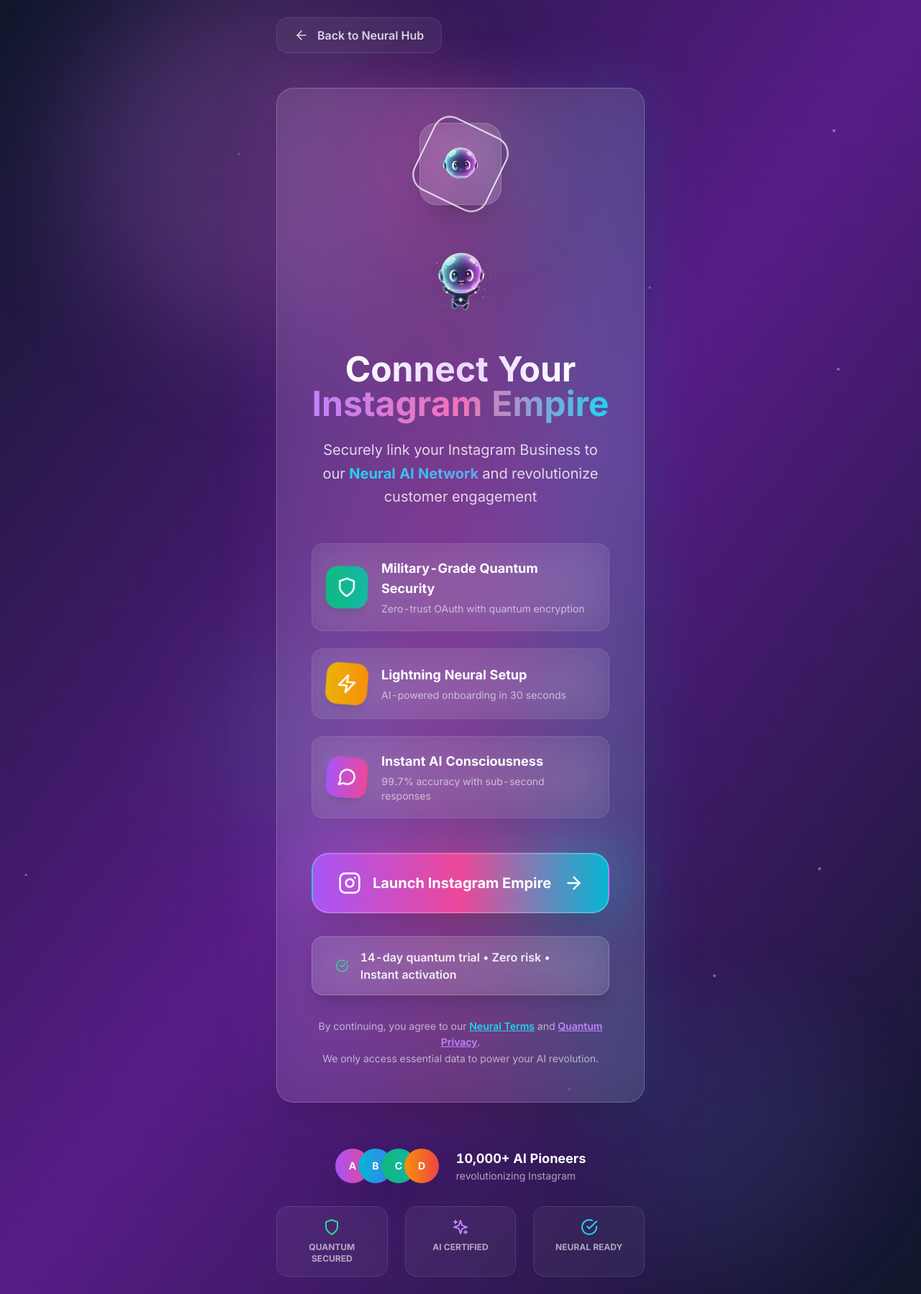
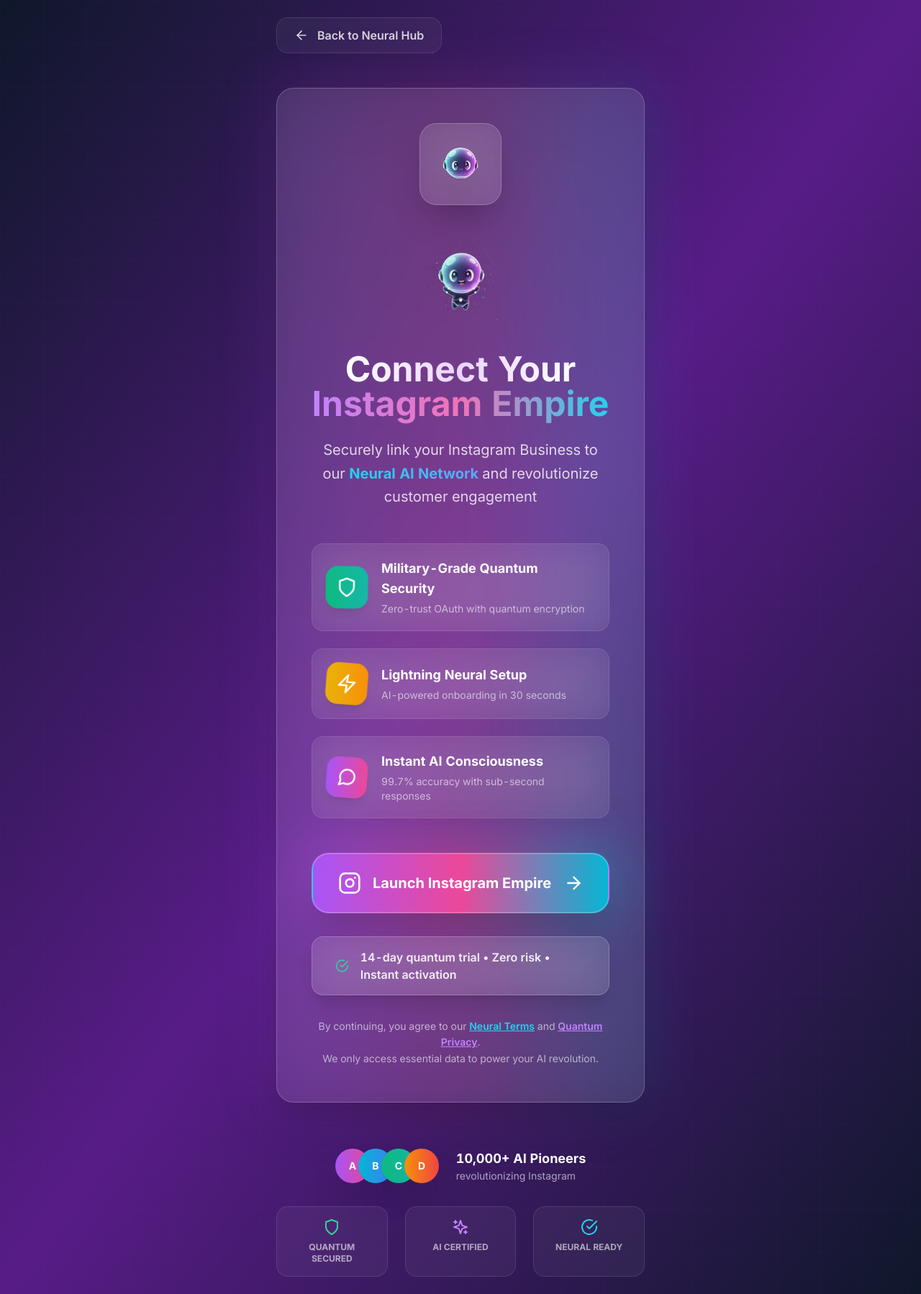
Before and after one commit to raj20023/autonique-ai-temp, a Next.js app in the folder frontend/: page /auth/login in a window 1280 px wide. Shown: the whole page at 72% size. Built offline with nearby package versions, Linux system fonts and the light colour scheme.

Commit message:
refactor: simplify background elements and enhance loading indicators in login and dashboard pages

```diff
--- a/frontend/src/pages/auth/login.tsx
+++ b/frontend/src/pages/auth/login.tsx
@@ -50,64 +50,10 @@ export default function LoginPage() {
       </Head>
 
       <div className="min-h-screen bg-gradient-to-br from-slate-900 via-purple-900 to-slate-900 relative overflow-hidden">
-        {/* Epic Background Elements */}
+        {/* Subtle Background Elements */}
         <div className="absolute inset-0">
-          {/* Floating Cosmic Orbs */}
-          <motion.div
-            className="absolute top-20 left-20 w-96 h-96 bg-gradient-to-r from-purple-400/30 to-pink-400/30 rounded-full blur-3xl"
-            animate={{
-              scale: [1, 1.3, 1],
-              opacity: [0.3, 0.7, 0.3],
-              x: [0, 80, 0],
-              y: [0, -50, 0]
-            }}
-            transition={{ duration: 12, repeat: Infinity, ease: "easeInOut" }}
-          />
-          <motion.div
-            className="absolute bottom-20 right-20 w-80 h-80 bg-gradient-to-r from-cyan-400/25 to-blue-400/25 rounded-full blur-3xl"
-            animate={{
-              scale: [1, 1.4, 1],
-              opacity: [0.2, 0.6, 0.2],
-              x: [0, -60, 0],
-              y: [0, 40, 0]
-            }}
-            transition={{ duration: 15, repeat: Infinity, ease: "easeInOut", delay: 3 }}
-          />
-          <motion.div
-            className="absolute top-1/2 left-1/4 w-64 h-64 bg-gradient-to-r from-emerald-400/20 to-teal-400/20 rounded-full blur-3xl"
-            animate={{
-              scale: [1, 1.2, 1],
-              opacity: [0.4, 0.8, 0.4],
-              rotate: [0, 180, 360]
-            }}
-            transition={{ duration: 20, repeat: Infinity, ease: "linear" }}
-          />
-
-          {/* Neural Network Grid */}
+          {/* Simple grid pattern */}
           <div className="absolute inset-0 bg-[linear-gradient(rgba(139,92,246,0.03)_1px,transparent_1px),linear-gradient(90deg,rgba(139,92,246,0.03)_1px,transparent_1px)] bg-[size:60px_60px]"></div>
-
-          {/* Floating Particles */}
-          {[...Array(30)].map((_, i) => (
-            <motion.div
-              key={i}
-              className="absolute w-1 h-1 bg-white/40 rounded-full"
-              style={{
-                left: `${Math.random() * 100}%`,
-                top: `${Math.random() * 100}%`,
-              }}
-              animate={{
-                y: [0, -100, 0],
-                opacity: [0, 1, 0],
-                scale: [0, 1, 0],
-              }}
-              transition={{
-                duration: Math.random() * 4 + 3,
-                repeat: Infinity,
-                delay: Math.random() * 3,
-                ease: "easeInOut"
-              }}
-            />
-          ))}
         </div>
 
         <div className="relative flex items-center justify-center min-h-screen p-6 z-10">
@@ -136,18 +82,6 @@ export default function LoginPage() {
 
               {/* Main Card */}
               <div className="relative backdrop-blur-2xl bg-white/10 rounded-3xl shadow-2xl border border-white/20 p-10 md:p-12">
-                {/* Holographic Border */}
-                <motion.div
-                  className="absolute inset-0 rounded-3xl border-2 border-transparent bg-gradient-to-r from-purple-400/30 via-pink-400/30 to-cyan-400/30 opacity-0 group-hover:opacity-100 transition-opacity duration-500"
-                  animate={{
-                    rotate: [0, 360],
-                  }}
-                  transition={{
-                    duration: 20,
-                    repeat: Infinity,
-                    ease: "linear"
-                  }}
-                />
                 {/* Epic Logo & Header */}
                 <div className="text-center mb-12">
                   <motion.div
@@ -157,32 +91,8 @@ export default function LoginPage() {
                     className="mb-8"
                   >
                     <div className="inline-block relative">
-                      {/* Holographic Glow */}
-                      <motion.div
-                        className="absolute inset-0 bg-gradient-to-r from-purple-500/40 via-pink-500/40 to-cyan-500/40 rounded-3xl blur-2xl scale-125"
-                        animate={{
-                          scale: [1.2, 1.4, 1.2],
-                          opacity: [0.4, 0.8, 0.4],
-                        }}
-                        transition={{
-                          duration: 4,
-                          repeat: Infinity,
-                          ease: "easeInOut"
-                        }}
-                      />
-
                       {/* Logo Container */}
-                      <motion.div
-                        className="relative backdrop-blur-xl bg-white/10 rounded-3xl p-6 shadow-2xl border border-white/20"
-                        animate={{
-                          y: [0, -10, 0],
-                        }}
-                        transition={{
-                          duration: 6,
-                          repeat: Infinity,
-                          ease: "easeInOut"
-                        }}
-                      >
+                      <div className="relative backdrop-blur-xl bg-white/10 rounded-3xl p-6 shadow-2xl border border-white/20">
                         <img
                           src="/logos/favicon_auto.svg"
                           alt="AutoniqueAI"
@@ -191,14 +101,7 @@ export default function LoginPage() {
                             e.currentTarget.style.display = 'none';
                           }}
                         />
-
-                        {/* Rotating Ring */}
-                        <motion.div
-                          className="absolute inset-0 rounded-3xl border-2 border-gradient-to-r from-purple-400 via-pink-400 to-cyan-400"
-                          animate={{ rotate: 360 }}
-                          transition={{ duration: 10, repeat: Infinity, ease: "linear" }}
-                        />
-                      </motion.div>
+                      </div>
                     </div>
                   </motion.div>
 
--- a/frontend/src/pages/index.tsx
+++ b/frontend/src/pages/index.tsx
@@ -364,11 +364,6 @@ export default function HomePage() {
 
         {/* Revolutionary Features Section */}
         <section id="features" className="py-32 bg-gradient-to-b from-slate-900 via-gray-900 to-black relative overflow-hidden">
-          {/* Background Effects */}
-          <div className="absolute inset-0">
-            <div className="absolute top-0 left-1/4 w-96 h-96 bg-gradient-to-r from-purple-500/20 to-pink-500/20 rounded-full blur-3xl animate-pulse"></div>
-            <div className="absolute bottom-0 right-1/4 w-80 h-80 bg-gradient-to-r from-cyan-500/20 to-blue-500/20 rounded-full blur-3xl animate-pulse delay-1000"></div>
-          </div>
 
           <div className="max-w-7xl mx-auto px-6 lg:px-8 relative z-10">
             <AnimatedContainer
@@ -461,34 +456,6 @@ export default function HomePage() {
 
         {/* Mind-Blowing Benefits Section */}
         <section id="benefits" className="py-32 bg-gradient-to-br from-indigo-900 via-purple-900 to-pink-900 relative overflow-hidden">
-          {/* Animated Background */}
-          <div className="absolute inset-0">
-            <motion.div
-              className="absolute top-1/4 left-1/4 w-96 h-96 bg-gradient-to-r from-blue-400/30 to-purple-400/30 rounded-full blur-3xl"
-              animate={{
-                scale: [1, 1.2, 1],
-                opacity: [0.3, 0.6, 0.3],
-              }}
-              transition={{
-                duration: 8,
-                repeat: Infinity,
-                ease: "easeInOut"
-              }}
-            />
-            <motion.div
-              className="absolute bottom-1/4 right-1/4 w-80 h-80 bg-gradient-to-r from-pink-400/30 to-cyan-400/30 rounded-full blur-3xl"
-              animate={{
-                scale: [1, 1.3, 1],
-                opacity: [0.2, 0.5, 0.2],
-              }}
-              transition={{
-                duration: 10,
-                repeat: Infinity,
-                ease: "easeInOut",
-                delay: 2
-              }}
-            />
-          </div>
 
           <div className="max-w-7xl mx-auto px-6 lg:px-8 relative z-10">
             <div className="grid lg:grid-cols-2 gap-20 items-center">
@@ -601,7 +568,7 @@ export default function HomePage() {
                       whileTap={{ scale: 0.95 }}
                     >
                       <Button className="bg-gradient-to-r from-cyan-500 to-blue-500 hover:from-cyan-600 hover:to-blue-600 text-white px-8 py-4 rounded-2xl font-bold text-lg shadow-2xl shadow-cyan-500/25">
-                        Experience the Future
+                        Watch Demo
                       </Button>
                     </motion.div>
                   </div>
```
Also changed, not shown: frontend/src/pages/dashboard/index.tsx (+66 -13 lines).
